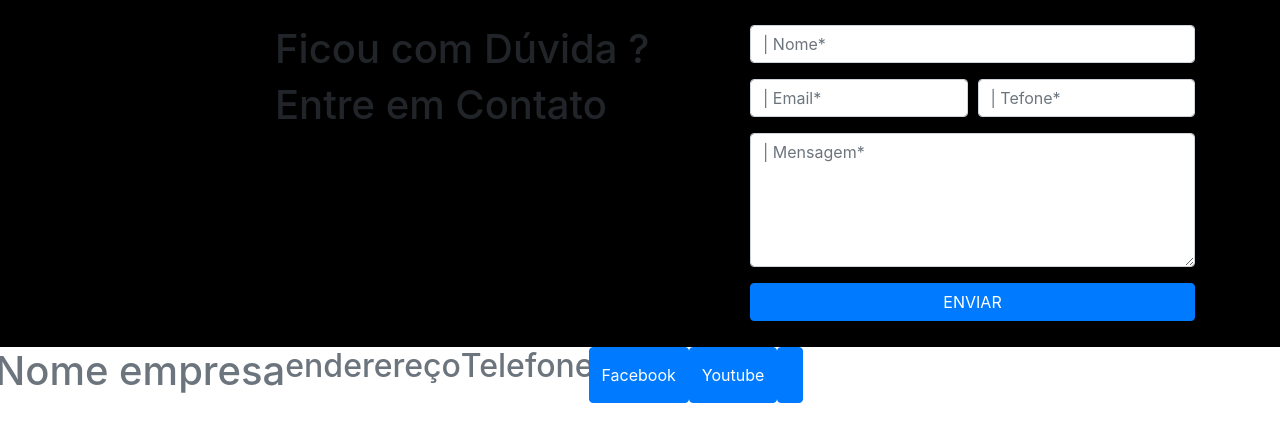
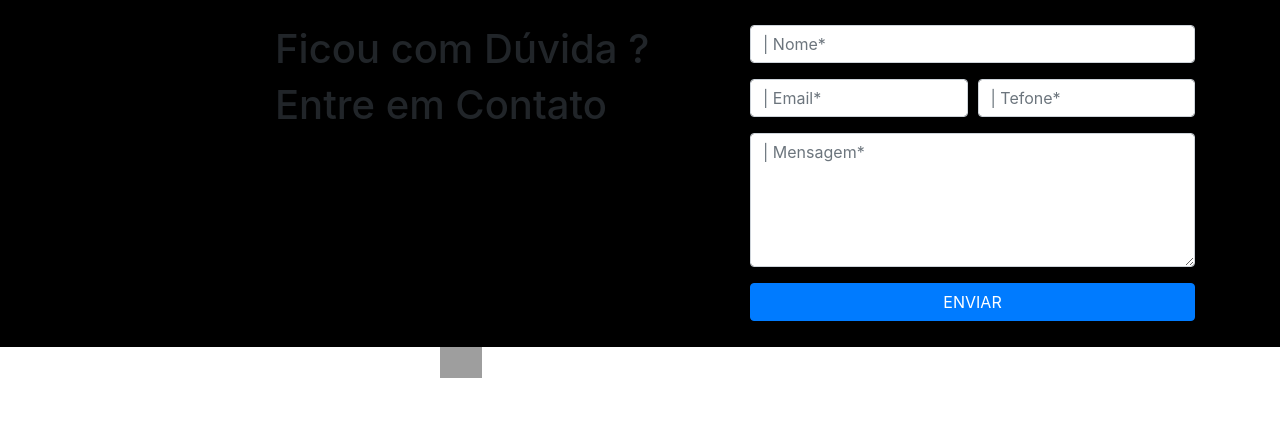
Before and after one commit to gballoni/Big-Buzz, a Django app: page / in a window 1280 px wide. Shown: the part 141-583 px from the top of the page. Run offline with Django 3.2, Linux system fonts and the light colour scheme; some libraries are stand-ins or nearby versions; grey boxes are pictures that could not be loaded.

Commit message:
incluindo botões e imagem

```diff
--- a/aplicacao/templates/base.html
+++ b/aplicacao/templates/base.html
@@ -68,24 +68,77 @@
             </div>
         </div>
         </div>
-    <!-- Footer do site ao fim de todas páginas -->
-    <footer class="footer text-muted">
-        {# Implementar aqui SE FOR COMPARTILHADO, se não, vide "block content" acima #}
-        <div class="form-row">
+    <!-- Footer do site ao fim de todas páginas -->{# Implementar aqui SE FOR COMPARTILHADO, se não, vide "block content" acima #}
 
-            <h1>Nome empresa</h1>
-            <h2>enderereço</h2>
-            <h2>Telefone</h2>
-            <div class="form-row">
-                <button class="btn btn-primary">Facebook{{facebook}}</button>
-                <button class="btn btn-primary">Youtube{{youtube}}</button>
-                <a class="btn btn-primary" href="{%url 'index'%}"></a>
-            </div>
+<footer class="page-footer">
 
+  <!-- Footer Elements -->
+  <div class="container">
+
+      <!--Grid column-->
+     <ul class="list-unstyled list-inline text-center">
+      <li class="list-inline-item">
+
+      <div class="col-lg-2 col-md-12 mb-4">
+        <!--Image-->
+        <div class="view overlay z-depth-1-half">
+          <img src="https://mdbootstrap.com/img/Photos/Horizontal/Nature/4-col/img%20(73).jpg" class="img-fluid"
+            alt="">
+          <a href="">
+            <div class="mask rgba-white-light"></div>
+          </a>
         </div>
+      </div>
+      </li>
+     </ul>
+
+          <!-- Social buttons -->
+
+    <ul class="list-unstyled list-inline text-center">
+      <li class="list-inline-item">
+        <a class="btn-floating btn-fb mx-1">
+          <i class="fab fa-facebook-f"> </i>
+        </a>
+      </li>
+
+      <li class="list-inline-item">
+        <a class="btn-floating btn-tw mx-1">
+          <i class="fab fa-twitter"> </i>
+        </a>
+      </li>
+
+        <li class="list-inline-item">
+        <a class="btn-floating btn-insta mx-1">
+          <i class="fab fa-instagram"> </i>
+        </a>
+      </li>
+
+        <li class="list-inline-item">
+        <a class="btn-floating btn-gplus mx-1">
+          <i class="fab fa-google-plus-g"> </i>
+        </a>
+      </li>
+
+        <li class="list-inline-item">
+        <a class="btn-floating btn-lacatin mx-1">
+          <i class="fas fa-map-marker-alt "> </i>
+        </a>
+      </li>
+
+      <li class="list-inline-item">
+        <a class="btn-floating btn-arrowup mx-1">
+            <i class="fab fa-arrow-up"> </i>
+        </a>
+      </li>
+    </ul>
+    <!-- Social buttons -->
 
 
-    </footer>
+  <!-- Footer Elements -->
+  </div>
+</footer>
+<!-- Footer -->
+
 
     <!-- Optional JavaScript -->
     <!-- jQuery first, then Popper.js, then Bootstrap JS -->
```
Also changed, not shown: aplicacao/static/css/workshops.css (line endings or trailing spaces).
